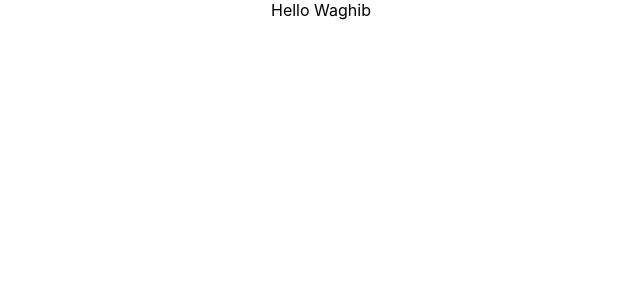
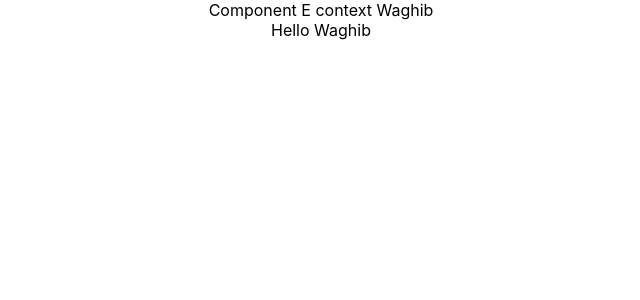
Before and after one commit to Waghib/Learning-React, a React (Create React App) app: page / in a window 1280 px wide. Shown: the top 300 px of the page, without its empty margins (319-959 px from the left). Built offline with nearby package versions, Linux system fonts and the light colour scheme.

Commit message:
Understood Context - other ways to use context (part 2)

```diff
--- a/src/components/ComponentE.js
+++ b/src/components/ComponentE.js
@@ -1,12 +1,25 @@
 import React, { Component } from 'react'
 import ComponentF from './ComponentF'
+import UserContext from './userContext'
 
 class ComponentE extends Component {
+
+    static contextType = UserContext
+
   render() {
     return (
-      <ComponentF />
+        <div>
+            Component E context {this.context}
+            <ComponentF />
+        </div>
     )
   }
 }
 
+// ComponentE.contextType = UserContext
+
 export default ComponentE
+
+// limitations
+// 1. Only works with class components
+// 2. Only subscribes to a single context using contextType
--- a/src/components/userContext.js
+++ b/src/components/userContext.js
@@ -1,8 +1,9 @@
 import React from 'react'
 
-const UserContext = React.createContext()
+const UserContext = React.createContext('Waghib')
 
 const UserProvider = UserContext.Provider
 const UserConsumer = UserContext.Consumer
 
 export { UserProvider, UserConsumer }
+export default UserContext
```
